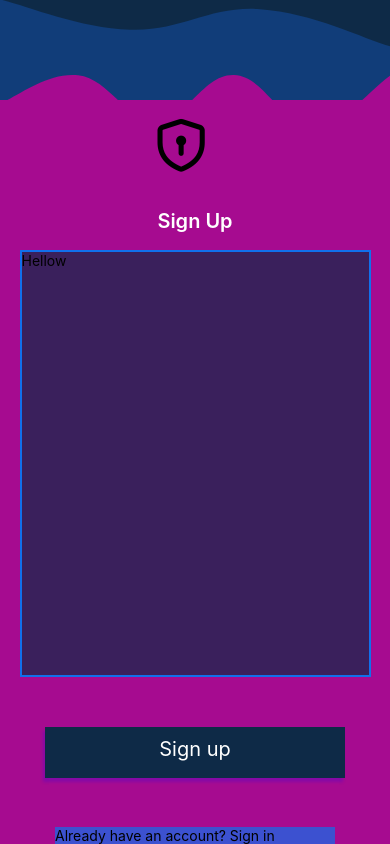
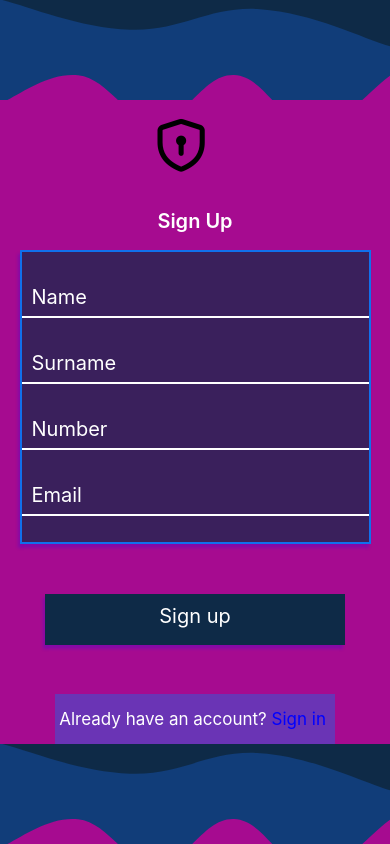
Before and after one commit to Monnus/journalApp, a React Native app: screen / in a window 390 px wide. Built offline with nearby package versions, Linux system fonts and the light colour scheme.

Commit message:
second commit

```diff
--- a/App.js
+++ b/App.js
@@ -1,7 +1,13 @@
+import React,{useState} from 'react';
 import { StatusBar } from 'expo-status-bar';
-import { StyleSheet, Text, SafeAreaView ,Image,View,ImageBackground,Button,TouchableOpacity} from 'react-native';
+import { StyleSheet, Text, SafeAreaView ,Image,View,ImageBackground,Button,TouchableOpacity,TextInput} from 'react-native';
 import { Octicons } from '@expo/vector-icons';
 export default function App() {
+  const [name,onChangeName]=useState("Name");
+  const [surname, onChangeSurname]=useState("Surname");
+  const[number,onchangeNumber]=useState("Number");
+  const [email,onChangeEmail]=useState("Email");
+
   return (
     <SafeAreaView style={styles.container}>
 <Image source={require("./assets/wave/Wave.svg")} style={styles.wavePNG}/>
@@ -11,7 +17,10 @@ export default function App() {
         </View>
 
         <View style={styles.registerContainer}>
-          <Text>Hellow</Text>
+      <TextInput style={styles.txtInput} placeholder={name}/>
+      <TextInput style={styles.txtInput} placeholder={surname}/>
+      <TextInput style={styles.txtInput} placeholder={number}/>
+      <TextInput style={styles.txtInput} placeholder={email}/>
         </View>
 
           <View style={styles.btnView}>
@@ -25,7 +34,15 @@ export default function App() {
         <Text style={styles.textBtn}>Sign up</Text>
       </TouchableOpacity>
           </View>
-          <View style={styles.tosignIn}><Text>Already have an account? Sign in</Text></View>
+          <View style={styles.tosignIn}>
+            <Text style={{color:"white",fontSize:17}}>Already have an account? <Text style={{color:"blue",fontSize:17}}>Sign in</Text> </Text>
+            </View>
+          <Image source={require("./assets/wave/Wave.svg")} style={{
+            width: "100%",
+            height:100,
+            display:"block",
+            transfrom:[{rotate:"160"}]
+            }}/>
       <StatusBar style="auto" />
     </SafeAreaView>
   );
@@ -47,10 +64,24 @@ flex:1,
   registerContainer:{
     flex:2,
        borderWidth: 2,
+       justifyContent:"space-evenly",
        borderColor:"#1170EC",
       width:"90%",
     backgroundColor:"rgba(14, 42, 71,0.7)",
+    shadowColor: 'blue',
+    shadowOffset: {width: -2, height: 4},
+    shadowOpacity: 0.2,
+    shadowRadius: 3,
 
+  },
+  txtInput:{
+    color:"white",
+    width:"100%",
+    height:40,
+    padding:10,
+    borderBottomWidth:2,
+    borderBottomColor:"white",
+    fontSize:20,
   },
   btnView:{
     height:150,
@@ -61,10 +92,20 @@ flex:1,
 
 
   },
-  textBtn:{ fontSize: 20, color: '#fff' ,alignSelf:"center",lineHeight:"45px",},
+  textBtn:{
+    fontSize: 20,
+    color: '#fff' ,
+    alignSelf:"center",
+    lineHeight:"45px",
+  },
   tosignIn:{
+
+    color:"white",
     width:280,
-    hieght:230,
-    backgroundColor:"rgba(17, 112, 236,0.7)",
-  }
+    height:50,
+    justifyContent:"center",
+    alignItems:"center",
+    backgroundColor:"rgba(17, 112, 236,0.4)",
+
+  },
 });
```
